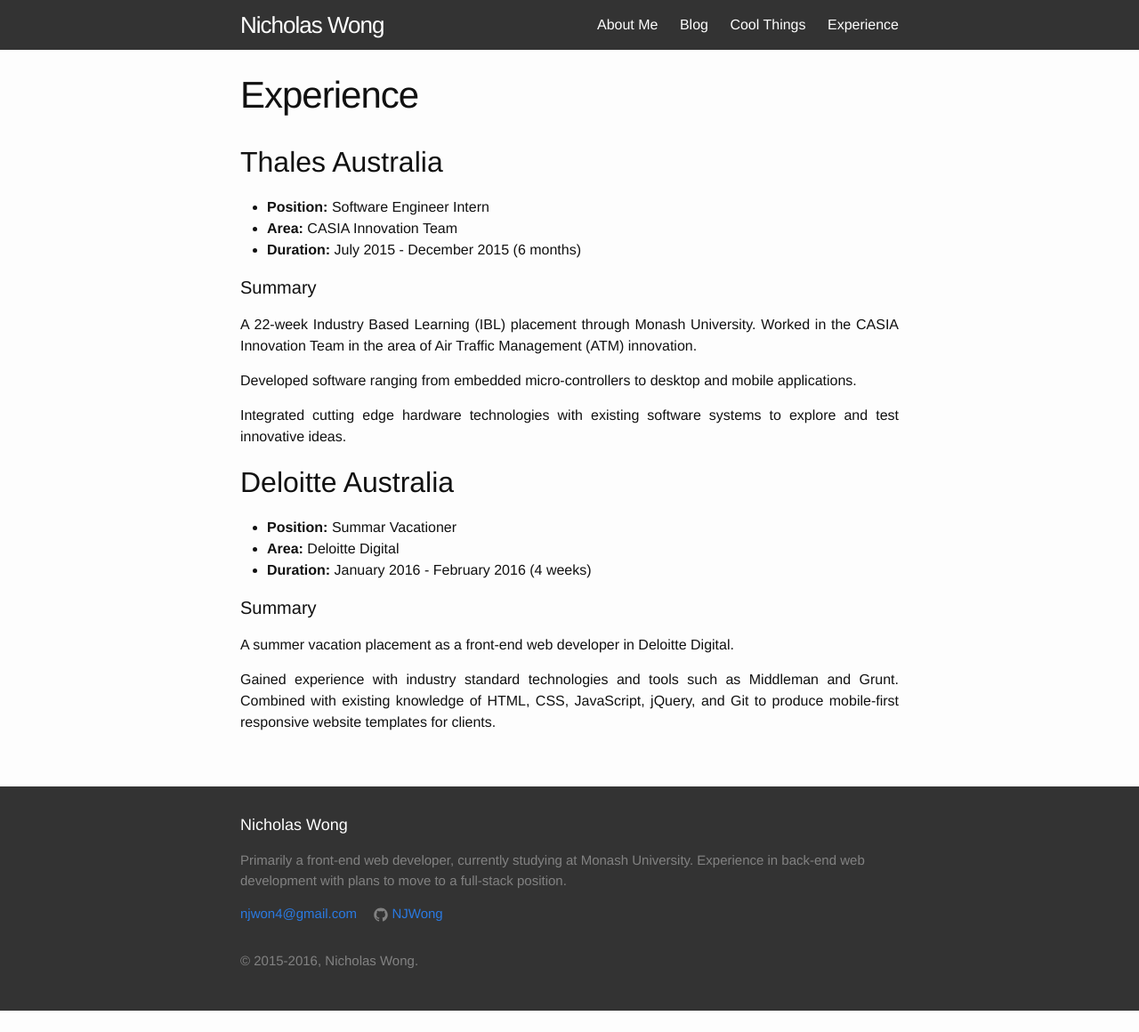
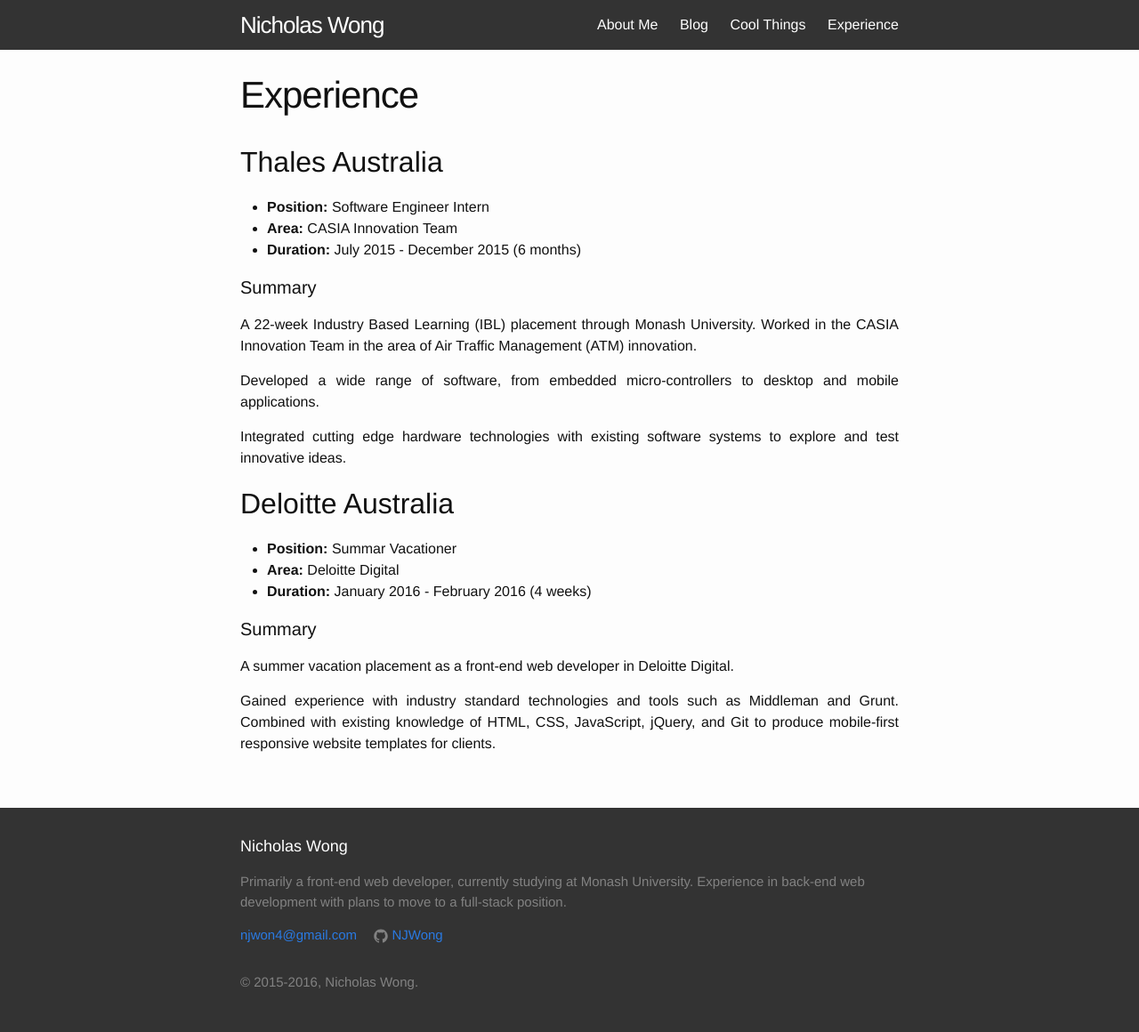
Before and after one commit to NJWong/Personal-Website, a Jekyll site: the page built from experience.html, in a window 1280 px wide. Shown: the whole page at 89% size. Built offline with Jekyll 4.4.1, drawn with Linux system fonts in a browser that asks for light colours; before the commit the page ends 1136 px from its top, so only the background shows below that.

Commit message:
Experience | Wordsmithing

```diff
--- a/experience.html
+++ b/experience.html
@@ -19,7 +19,7 @@
             A 22-week Industry Based Learning (IBL) placement through Monash University. Worked in the CASIA Innovation Team in the area of Air Traffic Management (ATM) innovation.
         </p>
         <p>
-            Developed software ranging from embedded micro-controllers to desktop and mobile applications.
+            Developed a wide range of software, from embedded micro-controllers to desktop and mobile applications.
         </p>
         <p>
             Integrated cutting edge hardware technologies with existing software systems to explore and test innovative ideas.
```
